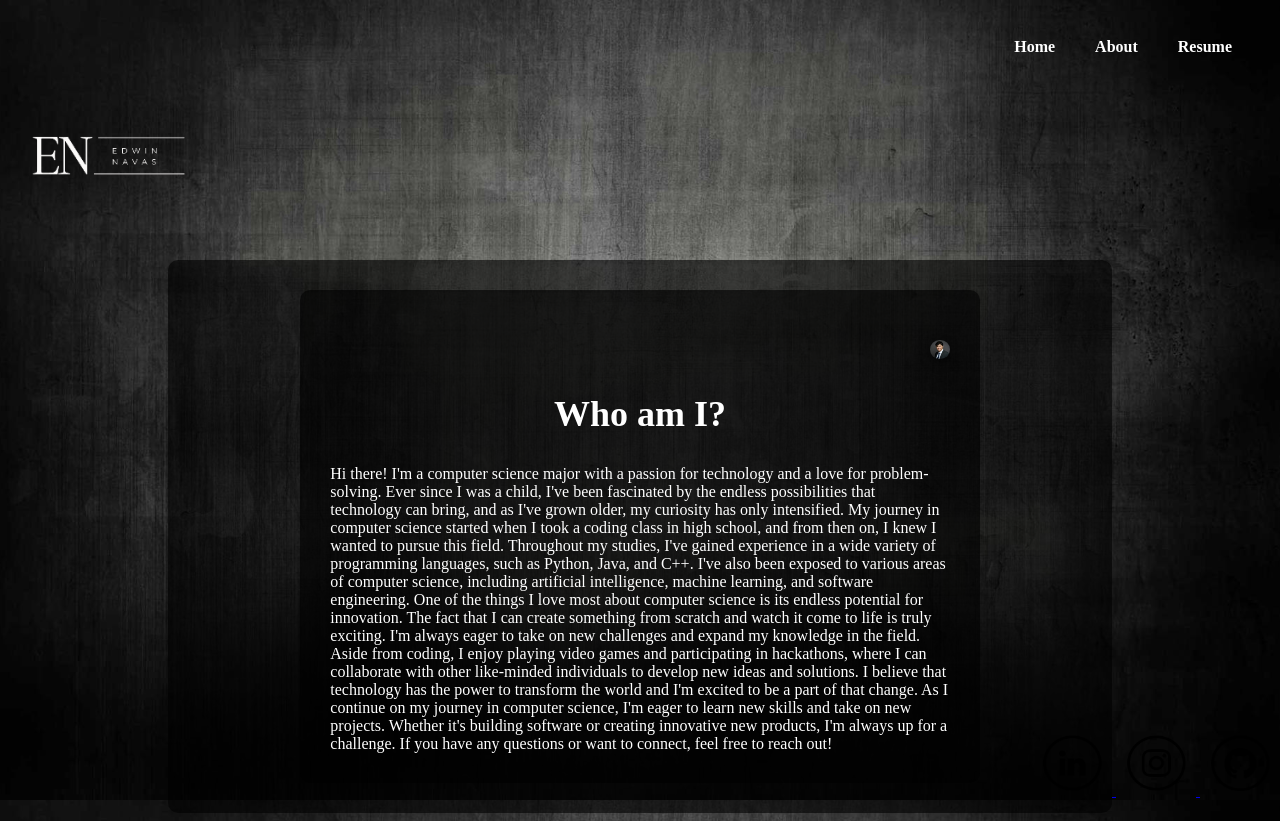
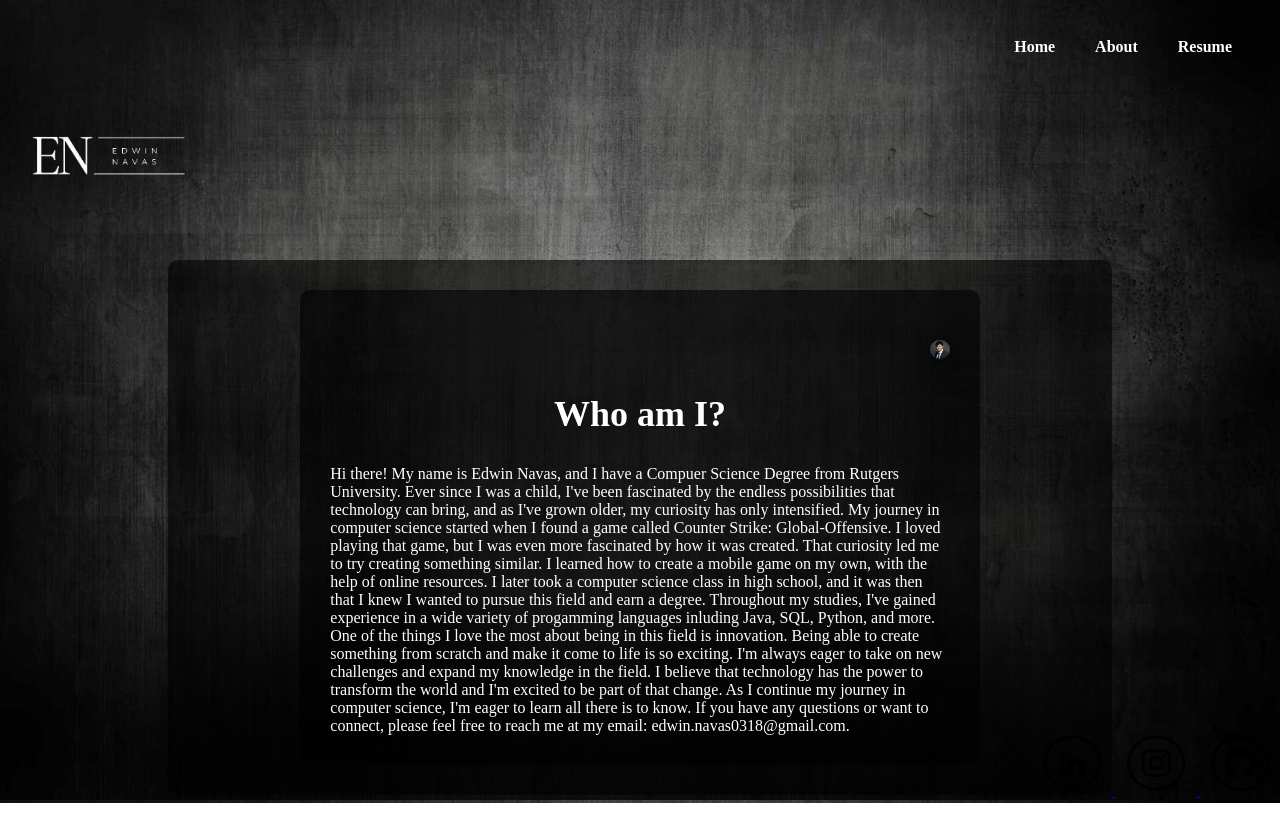
Before and after one commit to eNav/PersonalWeb, a plain HTML site: page about.html in a window 1280 px wide. Drawn offline with Linux system fonts and the light colour scheme.

Commit message:
Edited bio

```diff
--- a/about.html
+++ b/about.html
@@ -28,15 +28,11 @@
 			</div>
 				<h2>Who am I?</h2>
 					<p1>
-					Hi there! I'm a computer science major with a passion for technology and a love for problem-solving. Ever since I was a child, I've been fascinated by the endless possibilities that technology can bring, and as I've grown older, my curiosity has only intensified.
-
-My journey in computer science started when I took a coding class in high school, and from then on, I knew I wanted to pursue this field. Throughout my studies, I've gained experience in a wide variety of programming languages, such as Python, Java, and C++. I've also been exposed to various areas of computer science, including artificial intelligence, machine learning, and software engineering.
-
-One of the things I love most about computer science is its endless potential for innovation. The fact that I can create something from scratch and watch it come to life is truly exciting. I'm always eager to take on new challenges and expand my knowledge in the field.
-
-Aside from coding, I enjoy playing video games and participating in hackathons, where I can collaborate with other like-minded individuals to develop new ideas and solutions. I believe that technology has the power to transform the world and I'm excited to be a part of that change.
-
-As I continue on my journey in computer science, I'm eager to learn new skills and take on new projects. Whether it's building software or creating innovative new products, I'm always up for a challenge. If you have any questions or want to connect, feel free to reach out!
+					Hi there! My name is Edwin Navas, and I have a Compuer Science Degree from Rutgers University. Ever since I was a child, I've been fascinated by the endless possibilities that technology can bring, and as I've grown older, my curiosity has only intensified.
+My journey in computer science started when I found a game called Counter Strike: Global-Offensive. I loved playing that game, but I was even more fascinated by how it was created. That curiosity led me to try creating something similar. I learned how to create a mobile game on my own, with the help of online resources.
+I later took a computer science class in high school, and it was then that I knew I wanted to pursue this field and earn a degree. Throughout my studies, I've gained experience in a wide variety of progamming languages inluding Java, SQL, Python, and more. One of the things I love the most about being in this field is innovation.
+Being able to create something from scratch and make it come to life is so exciting. I'm always eager to take on new challenges and expand my knowledge in the field. I believe that technology has the power to transform the world and I'm excited to be part of that change. As I continue my journey in computer science,
+I'm eager to learn all there is to know. If you have any questions or want to connect, please feel free to reach me at my email: edwin.navas0318@gmail.com.
 					</p1>
 				</div>
 			</section>
```
